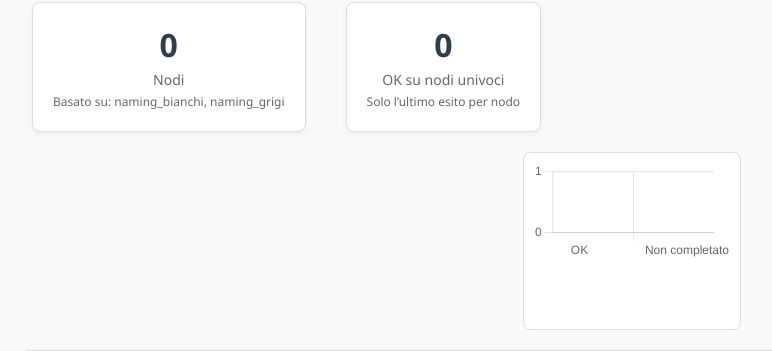
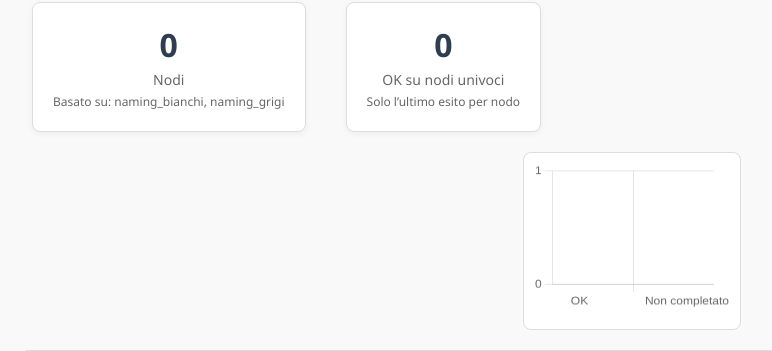
Before and after one commit to roberto-grillo/rollouttool, a Flask app: page /attivita in a window 1280 px wide. Shown: the part 240-591 px from the top of the page, without its empty margins (8-780 px from the left). Run offline with Flask 3, Linux system fonts and the light colour scheme; the visitor is signed in with stand-in values (Sample User, id 1); some libraries are stand-ins or nearby versions.

Commit message:
Update attivita.html

```diff
--- a/templates/attivita.html
+++ b/templates/attivita.html
@@ -94,8 +94,8 @@
     }
 
   #graficoStato {
-    height: 100px !important;
-    max-height: 100px;
+    height: 150px !important;
+    max-height: 160px;
     display: block;
     margin: 0 auto;
   }
```
